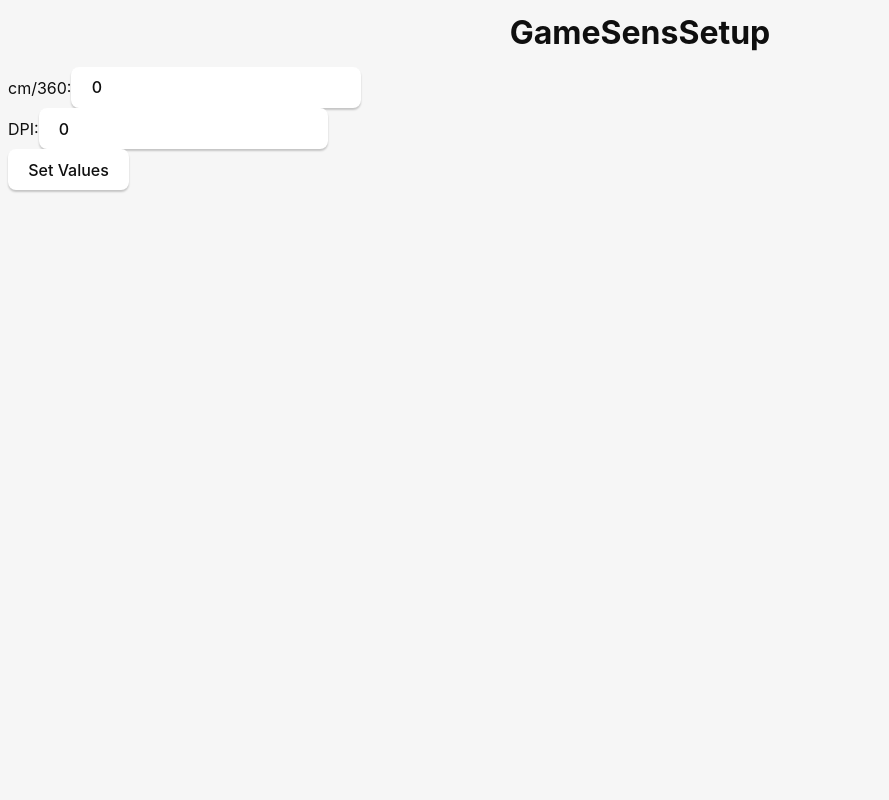
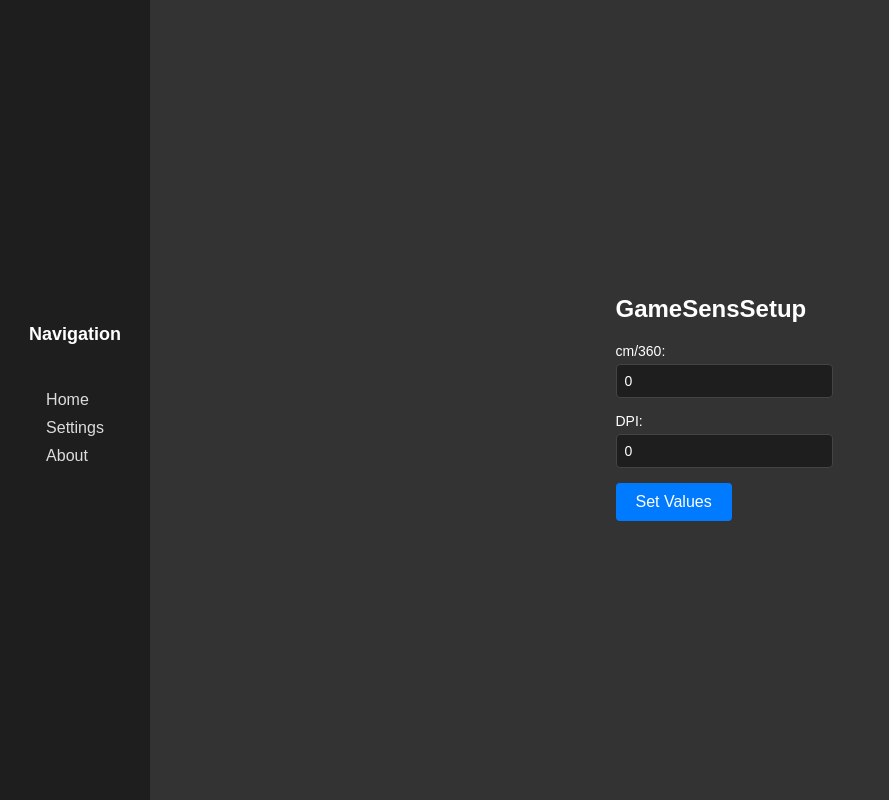
Before and after one commit to RaedN0/AimCalibrate, a React (Vite) app: page / in a window 1280 px wide. Shown: the whole page, without its empty margins (0-889 px from the left). Built offline with nearby package versions, Linux system fonts and the light colour scheme.

Commit message:
Add navbar and pages

```diff
--- a/src/App.css
+++ b/src/App.css
@@ -1,116 +1,99 @@
-.logo.vite:hover {
-  filter: drop-shadow(0 0 2em #747bff);
-}
-
-.logo.react:hover {
-  filter: drop-shadow(0 0 2em #61dafb);
-}
-:root {
-  font-family: Inter, Avenir, Helvetica, Arial, sans-serif;
-  font-size: 16px;
-  line-height: 24px;
-  font-weight: 400;
-
-  color: #0f0f0f;
-  background-color: #f6f6f6;
-
-  font-synthesis: none;
-  text-rendering: optimizeLegibility;
-  -webkit-font-smoothing: antialiased;
-  -moz-osx-font-smoothing: grayscale;
-  -webkit-text-size-adjust: 100%;
+body {
+  margin: 0;
+  font-family: Arial, sans-serif;
+  background-color: #2c2c2c;
+  color: #fff;
 }
 
 .container {
-  margin: 0;
-  padding-top: 10vh;
+  display: flex;
+  height: 100vh;
+  overflow: hidden;
+}
+
+.sidebar {
+  width: 150px; /* Make sidebar thinner */
+  background-color: #1e1e1e;
   display: flex;
   flex-direction: column;
-  justify-content: center;
-  text-align: center;
+  align-items: center; /* Center items horizontally */
+  justify-content: center; /* Center items vertically */
 }
 
-.logo {
-  height: 6em;
-  padding: 1.5em;
-  will-change: filter;
-  transition: 0.75s;
+.sidebar h2 {
+  color: #fff;
+  font-size: 18px;
+  margin-bottom: 20px;
 }
 
-.logo.tauri:hover {
-  filter: drop-shadow(0 0 2em #24c8db);
+.sidebar ul {
+  list-style-type: none;
+  padding: 0;
 }
 
-.row {
+.sidebar ul li {
+  margin: 10px 0;
+}
+
+.sidebar ul li a {
+  color: #ddd;
+  text-decoration: none;
+  font-size: 16px;
+}
+
+.sidebar ul li a:hover {
+  color: #fff;
+  text-decoration: underline;
+}
+
+.main-content {
+  flex-grow: 1;
+  padding: 40px;
+  background-color: #333;
   display: flex;
+  flex-direction: column;
+  align-items: center;
   justify-content: center;
 }
 
-a {
-  font-weight: 500;
-  color: #646cff;
-  text-decoration: inherit;
+.main-content h1 {
+  font-size: 24px;
+  margin-bottom: 20px;
 }
 
-a:hover {
-  color: #535bf2;
+.input-group {
+  margin-bottom: 15px;
+  width: 100%;
+  max-width: 300px;
 }
 
-h1 {
-  text-align: center;
+.input-group label {
+  display: block;
+  margin-bottom: 5px;
+  font-size: 14px;
 }
 
-input,
-button {
-  border-radius: 8px;
-  border: 1px solid transparent;
-  padding: 0.6em 1.2em;
-  font-size: 1em;
-  font-weight: 500;
-  font-family: inherit;
-  color: #0f0f0f;
-  background-color: #ffffff;
-  transition: border-color 0.25s;
-  box-shadow: 0 2px 2px rgba(0, 0, 0, 0.2);
+.input-group input {
+  width: 100%;
+  padding: 8px;
+  font-size: 14px;
+  border: 1px solid #444;
+  border-radius: 4px;
+  background-color: #1e1e1e;
+  color: #fff;
 }
 
 button {
+  padding: 10px 20px;
+  font-size: 16px;
+  background-color: #007bff;
+  color: #fff;
+  border: none;
+  border-radius: 4px;
   cursor: pointer;
+  transition: background-color 0.3s ease;
 }
 
 button:hover {
-  border-color: #396cd8;
+  background-color: #0056b3;
 }
-button:active {
-  border-color: #396cd8;
-  background-color: #e8e8e8;
-}
-
-input,
-button {
-  outline: none;
-}
-
-#greet-input {
-  margin-right: 5px;
-}
-
-@media (prefers-color-scheme: dark) {
-  :root {
-    color: #f6f6f6;
-    background-color: #2f2f2f;
-  }
-
-  a:hover {
-    color: #24c8db;
-  }
-
-  input,
-  button {
-    color: #ffffff;
-    background-color: #0f0f0f98;
-  }
-  button:active {
-    background-color: #0f0f0f69;
-  }
-}
--- a/src/App.jsx
+++ b/src/App.jsx
@@ -1,45 +1,32 @@
 import { useState } from "react";
-import reactLogo from "./assets/react.svg";
+import { BrowserRouter as Router, Route, Routes, Link } from 'react-router-dom';
 import { invoke } from "@tauri-apps/api/tauri";
 import "./App.css";
+import MainSensitivity from './pages/MainSensitivity';
+import ScopedSensitivity from './pages/ScopedSensitivity';
+import MessureFov from './pages/MessureFov';
 
 function App() {
-  const [greetMsg, setGreetMsg] = useState("");
-  const [name, setName] = useState("");
-
-  const [cm360, setCm360] = useState(0);
-  const [dpi, setDpi] = useState(0);
-
-  const handleSetValues = () => {
-    console.log(`Set values - cm/360: ${cm360}, DPI: ${dpi}`);
-    invoke('set_mouse_parameters', { cm360, dpi });
-  };
-
   return (
-    <div>
-      <h1>GameSensSetup</h1>
-      <div>
-        <label htmlFor="cm360">cm/360:</label>
-        <input
-          type="number"
-          id="cm360"
-          name="cm360"
-          value={cm360}
-          onChange={(e) => setCm360(parseFloat(e.target.value))}
-        />
+    <Router>
+      <div className="container">
+        <div className="sidebar">
+          <h2>Navigation</h2>
+          <ul>
+            <li><Link to="/">Home</Link></li>
+            <li><Link to="/settings">Settings</Link></li>
+            <li><Link to="/about">About</Link></li>
+          </ul>
+        </div>
+        <div className="main-content">
+          <Routes>
+            <Route path="/" element={<MainSensitivity />} />
+            <Route path="/scoped-sensitivity" element={<ScopedSensitivity />} />
+            <Route path="/measure-fov" element={<MessureFov />} />
+            </Routes>
+        </div>
       </div>
-      <div>
-        <label htmlFor="dpi">DPI:</label>
-        <input
-          type="number"
-          id="dpi"
-          name="dpi"
-          value={dpi}
-          onChange={(e) => setDpi(parseFloat(e.target.value))}
-        />
-      </div>
-      <button onClick={handleSetValues}>Set Values</button>
-    </div>
+    </Router>
   );
 }
 
--- /dev/null
+++ b/src/pages/MainSensitivity.jsx
@@ -0,0 +1,41 @@
+import React, { useState } from 'react';
+import { invoke } from '@tauri-apps/api/tauri';
+
+function MainSensitivity() {
+    const [cm360, setCm360] = useState(0);
+    const [dpi, setDpi] = useState(0);
+
+    const handleSetValues = () => {
+        console.log(`Set values - cm/360: ${cm360}, DPI: ${dpi}`);
+        invoke('set_mouse_parameters', { cm360, dpi });
+    };
+
+    return (
+        <div>
+            <h1>GameSensSetup</h1>
+            <div className="input-group">
+                <label htmlFor="cm360">cm/360:</label>
+                <input
+                    type="number"
+                    id="cm360"
+                    name="cm360"
+                    value={cm360}
+                    onChange={(e) => setCm360(parseFloat(e.target.value))}
+                />
+            </div>
+            <div className="input-group">
+                <label htmlFor="dpi">DPI:</label>
+                <input
+                    type="number"
+                    id="dpi"
+                    name="dpi"
+                    value={dpi}
+                    onChange={(e) => setDpi(parseFloat(e.target.value))}
+                />
+            </div>
+            <button onClick={handleSetValues}>Set Values</button>
+        </div>
+    );
+}
+
+export default MainSensitivity;
--- /dev/null
+++ b/src/pages/MessureFov.jsx
@@ -0,0 +1,12 @@
+import React from 'react';
+
+function MessureFov() {
+    return (
+        <div>
+            <h1>About</h1>
+            <p>Information about the application.</p>
+        </div>
+    );
+}
+
+export default MessureFov;
--- /dev/null
+++ b/src/pages/ScopedSensitivity.jsx
@@ -0,0 +1,12 @@
+import React from 'react';
+
+function ScopedSensitivity() {
+    return (
+        <div>
+            <h1>Settings</h1>
+            <p>Here you can configure your application settings.</p>
+        </div>
+    );
+}
+
+export default ScopedSensitivity;
```
Also changed, not shown: package.json (+4 -3 lines), 1 other file (tests, documents, lock files or other folders).
